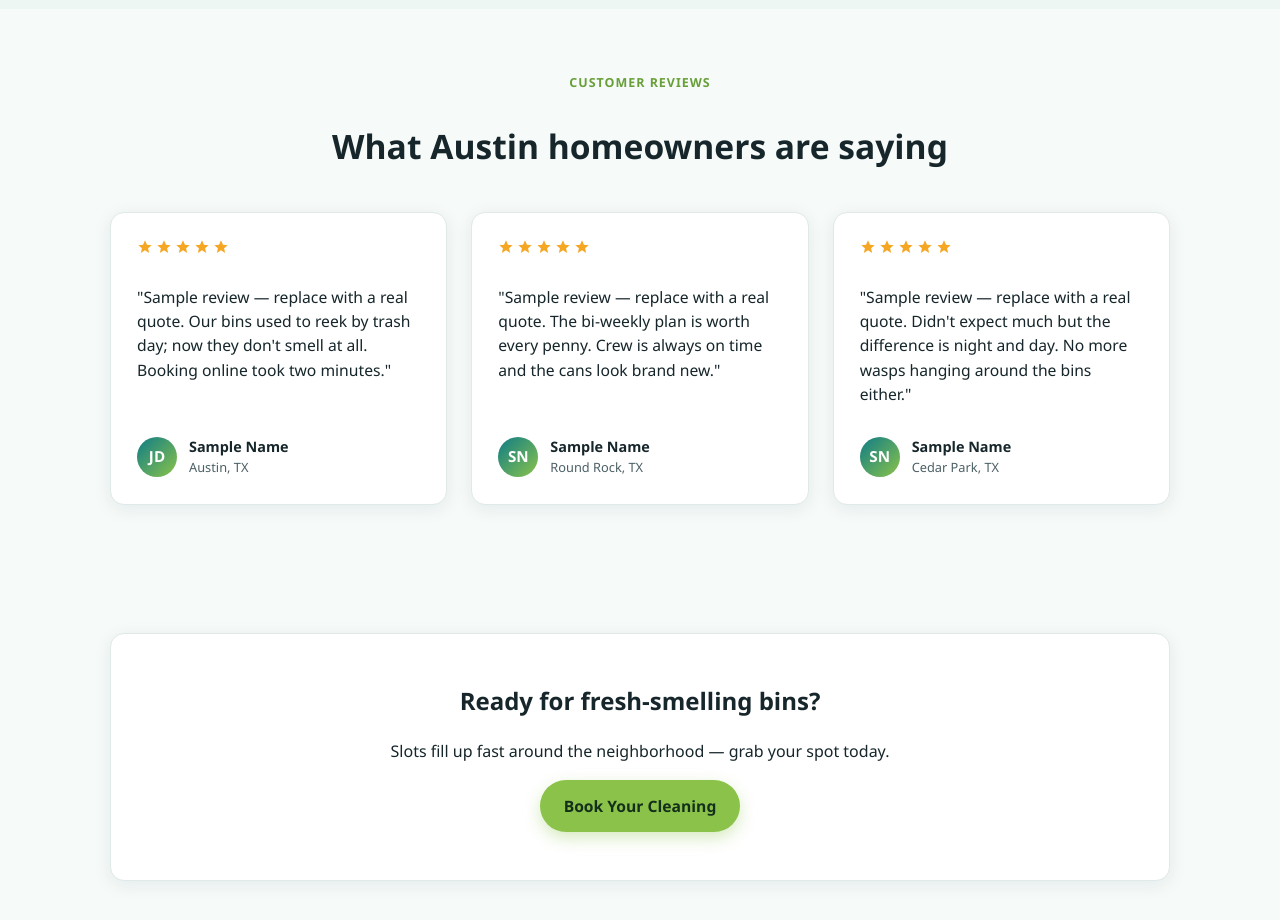
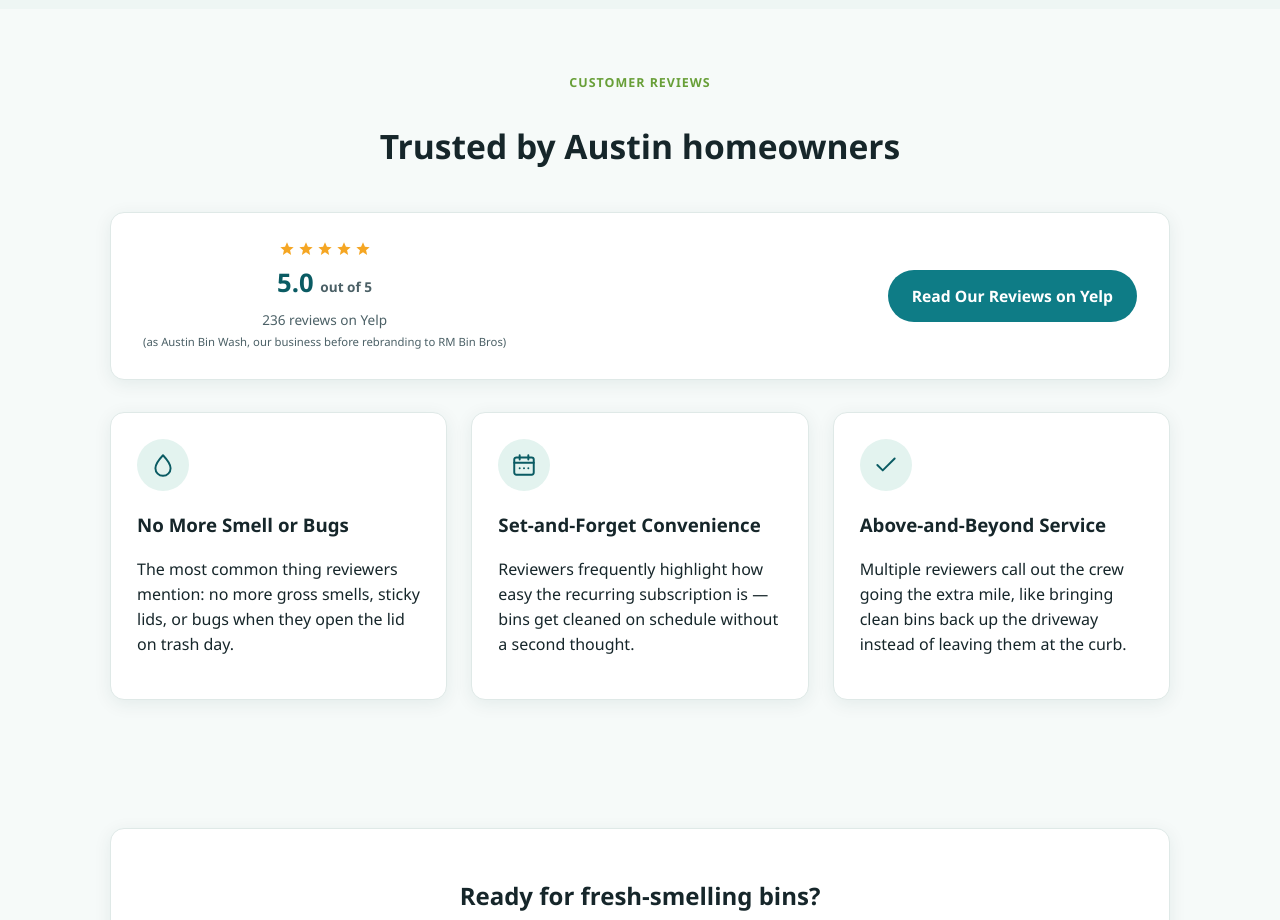
Before and after one commit to reidmrobins-design/rm-bin-bros, a website: page public/index.html in a window 1280 px wide. Shown: the part 1980-2900 px from the top of the page. Drawn offline with Linux system fonts and the light colour scheme.

Commit message:
Replace placeholder testimonials with a verified Yelp rating badge
Swap the fabricated sample-name testimonial cards for a linked Yelp
badge (5.0 stars, 236 reviews) plus original, unattributed highlight
copy summarizing common review themes. Avoids reproducing copyrighted
Yelp review text and lets visitors verify the rating themselves.

```diff
--- a/public/css/style.css
+++ b/public/css/style.css
@@ -336,18 +336,7 @@ section.alt { background: #eef6f4; }
   color: var(--color-primary);
 }
 
-/* Testimonials */
-.testimonial-card {
-  background: var(--color-card);
-  border: 1px solid var(--color-border);
-  border-radius: var(--radius);
-  padding: 26px;
-  box-shadow: var(--shadow);
-  display: flex;
-  flex-direction: column;
-  gap: 14px;
-}
-
+/* Reviews */
 .testimonial-stars {
   display: flex;
   gap: 3px;
@@ -359,40 +348,43 @@ section.alt { background: #eef6f4; }
   height: 16px;
 }
 
-.testimonial-quote {
-  color: var(--color-ink);
-  font-size: 0.98rem;
-  flex-grow: 1;
+.yelp-badge {
+  display: flex;
+  align-items: center;
+  justify-content: space-between;
+  gap: 24px;
+  flex-wrap: wrap;
+  padding: 28px 32px;
 }
 
-.testimonial-author {
+.yelp-badge-rating {
   display: flex;
+  flex-direction: column;
   align-items: center;
-  gap: 12px;
+  gap: 6px;
 }
 
-.testimonial-avatar {
-  width: 40px;
-  height: 40px;
-  border-radius: 50%;
-  background: linear-gradient(135deg, var(--color-primary), var(--color-accent));
-  color: #fff;
-  display: flex;
-  align-items: center;
-  justify-content: center;
+.yelp-badge-score {
+  font-size: 1.6rem;
   font-weight: 800;
-  font-size: 0.95rem;
-  flex-shrink: 0;
+  color: var(--color-primary-dark);
 }
 
-.testimonial-author .name {
-  font-weight: 700;
-  font-size: 0.9rem;
+.yelp-badge-score span {
+  font-size: 0.85rem;
+  font-weight: 600;
+  color: var(--color-ink-soft);
 }
 
-.testimonial-author .loc {
-  font-size: 0.8rem;
+.yelp-badge-count {
   color: var(--color-ink-soft);
+  font-size: 0.85rem;
+  text-align: center;
+  margin: 0;
+}
+
+@media (max-width: 640px) {
+  .yelp-badge { flex-direction: column; text-align: center; }
 }
 
 /* Pricing */
--- a/public/index.html
+++ b/public/index.html
@@ -145,64 +145,42 @@
     </div>
   </section>
 
-  <!-- PLACEHOLDER TESTIMONIALS — replace with real customer quotes before launch -->
   <section>
     <div class="container">
       <div class="section-head">
         <span class="eyebrow">Customer Reviews</span>
-        <h2>What Austin homeowners are saying</h2>
+        <h2>Trusted by Austin homeowners</h2>
       </div>
-      <div class="grid grid-3">
-        <div class="testimonial-card">
-          <div class="testimonial-stars">
+      <div class="card yelp-badge">
+        <div class="yelp-badge-rating">
+          <div class="testimonial-stars" style="justify-content:center;">
             <svg viewBox="0 0 24 24" fill="currentColor"><path d="M12 2l2.9 6.6 7.1.6-5.4 4.7 1.6 7-6.2-3.9-6.2 3.9 1.6-7L2 9.2l7.1-.6z"/></svg>
             <svg viewBox="0 0 24 24" fill="currentColor"><path d="M12 2l2.9 6.6 7.1.6-5.4 4.7 1.6 7-6.2-3.9-6.2 3.9 1.6-7L2 9.2l7.1-.6z"/></svg>
             <svg viewBox="0 0 24 24" fill="currentColor"><path d="M12 2l2.9 6.6 7.1.6-5.4 4.7 1.6 7-6.2-3.9-6.2 3.9 1.6-7L2 9.2l7.1-.6z"/></svg>
             <svg viewBox="0 0 24 24" fill="currentColor"><path d="M12 2l2.9 6.6 7.1.6-5.4 4.7 1.6 7-6.2-3.9-6.2 3.9 1.6-7L2 9.2l7.1-.6z"/></svg>
             <svg viewBox="0 0 24 24" fill="currentColor"><path d="M12 2l2.9 6.6 7.1.6-5.4 4.7 1.6 7-6.2-3.9-6.2 3.9 1.6-7L2 9.2l7.1-.6z"/></svg>
           </div>
-          <p class="testimonial-quote">"Sample review — replace with a real quote. Our bins used to reek by trash day; now they don't smell at all. Booking online took two minutes."</p>
-          <div class="testimonial-author">
-            <div class="testimonial-avatar">JD</div>
-            <div>
-              <div class="name">Sample Name</div>
-              <div class="loc">Austin, TX</div>
-            </div>
-          </div>
+          <div class="yelp-badge-score">5.0 <span>out of 5</span></div>
+          <p class="yelp-badge-count">236 reviews on Yelp<br><small>(as Austin Bin Wash, our business before rebranding to RM Bin Bros)</small></p>
         </div>
-        <div class="testimonial-card">
-          <div class="testimonial-stars">
-            <svg viewBox="0 0 24 24" fill="currentColor"><path d="M12 2l2.9 6.6 7.1.6-5.4 4.7 1.6 7-6.2-3.9-6.2 3.9 1.6-7L2 9.2l7.1-.6z"/></svg>
-            <svg viewBox="0 0 24 24" fill="currentColor"><path d="M12 2l2.9 6.6 7.1.6-5.4 4.7 1.6 7-6.2-3.9-6.2 3.9 1.6-7L2 9.2l7.1-.6z"/></svg>
-            <svg viewBox="0 0 24 24" fill="currentColor"><path d="M12 2l2.9 6.6 7.1.6-5.4 4.7 1.6 7-6.2-3.9-6.2 3.9 1.6-7L2 9.2l7.1-.6z"/></svg>
-            <svg viewBox="0 0 24 24" fill="currentColor"><path d="M12 2l2.9 6.6 7.1.6-5.4 4.7 1.6 7-6.2-3.9-6.2 3.9 1.6-7L2 9.2l7.1-.6z"/></svg>
-            <svg viewBox="0 0 24 24" fill="currentColor"><path d="M12 2l2.9 6.6 7.1.6-5.4 4.7 1.6 7-6.2-3.9-6.2 3.9 1.6-7L2 9.2l7.1-.6z"/></svg>
-          </div>
-          <p class="testimonial-quote">"Sample review — replace with a real quote. The bi-weekly plan is worth every penny. Crew is always on time and the cans look brand new."</p>
-          <div class="testimonial-author">
-            <div class="testimonial-avatar">SN</div>
-            <div>
-              <div class="name">Sample Name</div>
-              <div class="loc">Round Rock, TX</div>
-            </div>
-          </div>
+        <a class="btn btn-secondary" href="https://www.yelp.com/biz/austin-bin-wash-austin" target="_blank" rel="noopener noreferrer">Read Our Reviews on Yelp</a>
+      </div>
+
+      <div class="grid grid-3" style="margin-top:32px;">
+        <div class="card">
+          <div class="icon-circle"><svg viewBox="0 0 24 24" fill="none" stroke="var(--color-primary-dark)" stroke-width="1.8" stroke-linecap="round" stroke-linejoin="round" width="26" height="26"><path d="M12 3s7 7.4 7 12a7 7 0 1 1-14 0c0-4.6 7-12 7-12z"/></svg></div>
+          <h3>No More Smell or Bugs</h3>
+          <p>The most common thing reviewers mention: no more gross smells, sticky lids, or bugs when they open the lid on trash day.</p>
         </div>
-        <div class="testimonial-card">
-          <div class="testimonial-stars">
-            <svg viewBox="0 0 24 24" fill="currentColor"><path d="M12 2l2.9 6.6 7.1.6-5.4 4.7 1.6 7-6.2-3.9-6.2 3.9 1.6-7L2 9.2l7.1-.6z"/></svg>
-            <svg viewBox="0 0 24 24" fill="currentColor"><path d="M12 2l2.9 6.6 7.1.6-5.4 4.7 1.6 7-6.2-3.9-6.2 3.9 1.6-7L2 9.2l7.1-.6z"/></svg>
-            <svg viewBox="0 0 24 24" fill="currentColor"><path d="M12 2l2.9 6.6 7.1.6-5.4 4.7 1.6 7-6.2-3.9-6.2 3.9 1.6-7L2 9.2l7.1-.6z"/></svg>
-            <svg viewBox="0 0 24 24" fill="currentColor"><path d="M12 2l2.9 6.6 7.1.6-5.4 4.7 1.6 7-6.2-3.9-6.2 3.9 1.6-7L2 9.2l7.1-.6z"/></svg>
-            <svg viewBox="0 0 24 24" fill="currentColor"><path d="M12 2l2.9 6.6 7.1.6-5.4 4.7 1.6 7-6.2-3.9-6.2 3.9 1.6-7L2 9.2l7.1-.6z"/></svg>
-          </div>
-          <p class="testimonial-quote">"Sample review — replace with a real quote. Didn't expect much but the difference is night and day. No more wasps hanging around the bins either."</p>
-          <div class="testimonial-author">
-            <div class="testimonial-avatar">SN</div>
-            <div>
-              <div class="name">Sample Name</div>
-              <div class="loc">Cedar Park, TX</div>
-            </div>
-          </div>
+        <div class="card">
+          <div class="icon-circle"><svg viewBox="0 0 24 24" fill="none" stroke="var(--color-primary-dark)" stroke-width="1.8" stroke-linecap="round" stroke-linejoin="round" width="26" height="26"><rect x="3" y="5" width="18" height="16" rx="2"/><path d="M16 3v4M8 3v4M3 10h18"/><path d="M8 15h.01M12 15h.01M16 15h.01"/></svg></div>
+          <h3>Set-and-Forget Convenience</h3>
+          <p>Reviewers frequently highlight how easy the recurring subscription is — bins get cleaned on schedule without a second thought.</p>
+        </div>
+        <div class="card">
+          <div class="icon-circle"><svg viewBox="0 0 24 24" fill="none" stroke="var(--color-primary-dark)" stroke-width="1.8" stroke-linecap="round" stroke-linejoin="round" width="26" height="26"><polyline points="20 6 9 17 4 12"/></svg></div>
+          <h3>Above-and-Beyond Service</h3>
+          <p>Multiple reviewers call out the crew going the extra mile, like bringing clean bins back up the driveway instead of leaving them at the curb.</p>
         </div>
       </div>
     </div>
```
